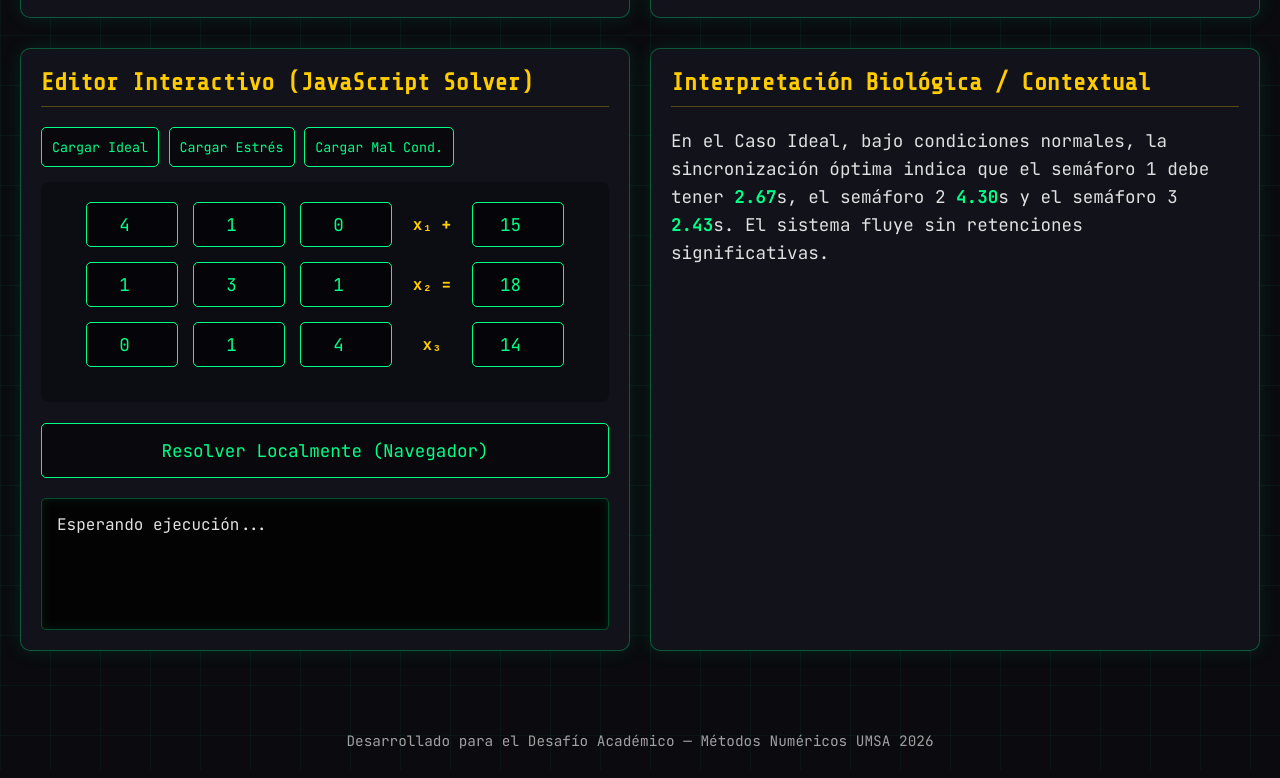
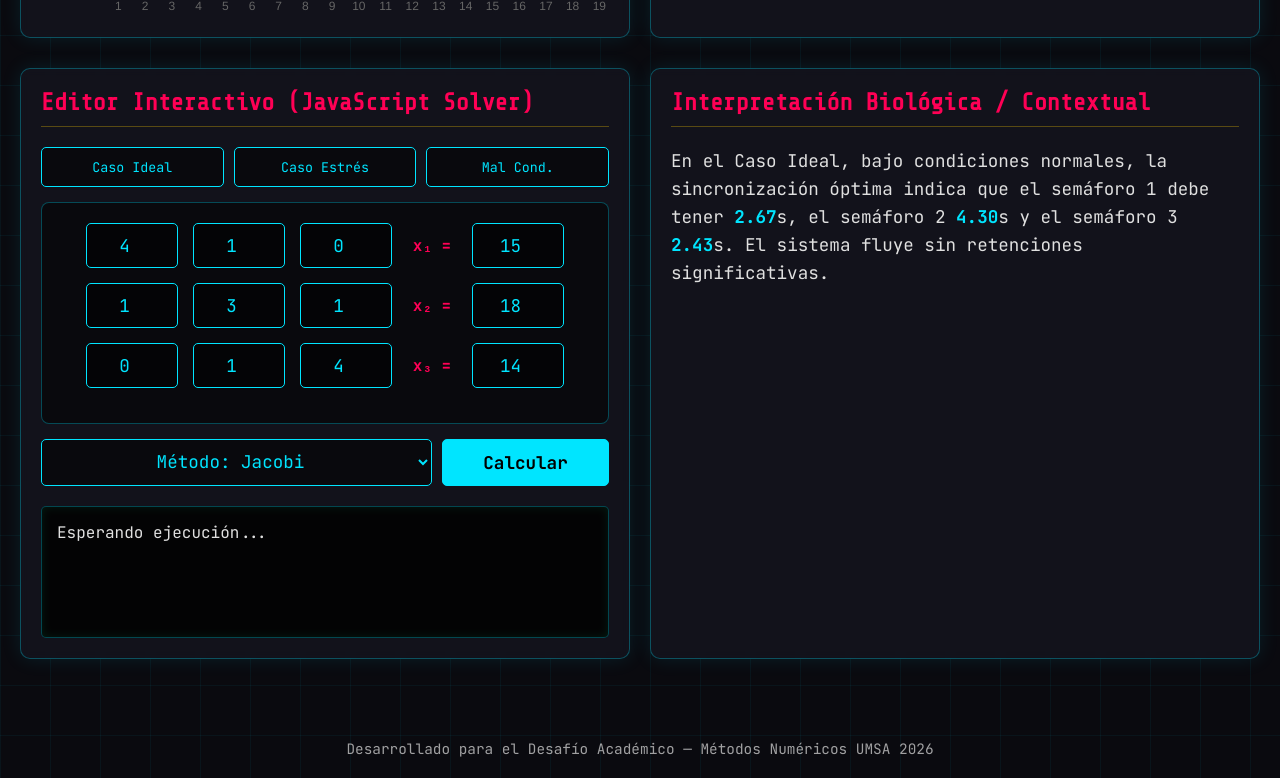
Before and after one commit to sebastiandhyaz/Metodos.Numericos, a plain HTML site: page index.html in a window 1280 px wide. Shown: the part 1415-2193 px from the top of the page. Drawn offline with nearby package versions, Linux system fonts and the light colour scheme.

Commit message:
Reparar selector de metodos, 3d display en flex grid y estilo turquesa neon

```diff
--- a/index.html
+++ b/index.html
@@ -13,12 +13,12 @@
 
         :root {
             --bg-color: #0a0a0f;
-            --neon-green: #00ff88;
-            --neon-yellow: #ffcc00;
+            --neon-primary: #00e5ff; --neon-green: #00e5ff;
+            --neon-secondary: #ff0055; --neon-yellow: #ff0055;
             --neon-red: #ff4444;
             --text-color: #e0e0e0;
             --panel-bg: rgba(20, 20, 30, 0.8);
-            --border-color: rgba(0, 255, 136, 0.3);
+            --border-color: rgba(0, 229, 255, 0.3);
             --font-mono: 'JetBrains Mono', monospace;
             --font-display: 'Share Tech Mono', monospace;
         }
@@ -29,8 +29,8 @@
             font-family: var(--font-mono);
             margin: 0;
             padding: 20px;
-            background-image: linear-gradient(rgba(0, 255, 136, 0.05) 1px, transparent 1px),
-            linear-gradient(90deg, rgba(0, 255, 136, 0.05) 1px, transparent 1px);
+            background-image: linear-gradient(rgba(0, 229, 255, 0.05) 1px, transparent 1px),
+            linear-gradient(90deg, rgba(0, 229, 255, 0.05) 1px, transparent 1px);
             background-size: 50px 50px;
         }
 
@@ -42,7 +42,7 @@
         h1 {
             font-family: var(--font-display);
             color: var(--neon-green);
-            text-shadow: 0 0 10px rgba(0, 255, 136, 0.5);
+            text-shadow: 0 0 10px rgba(0, 229, 255, 0.5);
             font-size: 2.5rem;
             margin-bottom: 5px;
         }
@@ -54,12 +54,12 @@
         }
 
         .badge {
-            background: rgba(0, 255, 136, 0.1);
+            background: rgba(0, 229, 255, 0.1);
             border: 1px solid var(--neon-green);
             padding: 5px 15px;
             border-radius: 15px;
             font-size: 0.9rem;
-            box-shadow: 0 0 10px rgba(0, 255, 136, 0.2);
+            box-shadow: 0 0 10px rgba(0, 229, 255, 0.2);
         }
 
         .card {
@@ -68,7 +68,7 @@
             border-radius: 10px;
             padding: 20px;
             margin-bottom: 30px;
-            box-shadow: 0 0 20px rgba(0, 255, 136, 0.1);
+            box-shadow: 0 0 20px rgba(0, 229, 255, 0.1);
             backdrop-filter: blur(5px);
         }
 
@@ -99,10 +99,6 @@
         .bad { color: var(--neon-red); }
 
         .grid-2 {
-            display: grid;
-            grid-template-columns: repeat(auto-fit, minmax(min(100%, 450px), 1fr));
-            gap: 20px;
-        }
             display: grid;
             grid-template-columns: repeat(auto-fit, minmax(min(100%, 450px), 1fr));
             gap: 20px;
@@ -262,24 +258,34 @@
     <div class="grid-2">
         <div class="card">
             <h2>Editor Interactivo (JavaScript Solver)</h2>
-            <div style="margin-bottom: 15px;">
-                <button onclick="loadScenario('ideal')">Cargar Ideal</button>
-                <button onclick="loadScenario('estres')">Cargar Estrés</button>
-                <button onclick="loadScenario('mal_condicionado')">Cargar Mal Cond.</button>
+            <div style="display: flex; gap: 10px; flex-wrap: wrap; margin-bottom: 15px;">
+                <button onclick="loadScenario('ideal')" style="flex:1">Caso Ideal</button>
+                <button onclick="loadScenario('estres')" style="flex:1">Caso Estrés</button>
+                <button onclick="loadScenario('mal_condicionado')" style="flex:1">Mal Cond.</button>
             </div>
-            <div class="matrix-container" style="background: rgba(0,0,0,0.3); padding: 20px; border-radius: 8px;">
+
+            <div class="matrix-container" style="background: rgba(0,0,0,0.5); padding: 20px; border-radius: 8px; border: 1px solid var(--border-color); margin-bottom: 15px;">
                 <div class="matrix-row">
-                    <input type="number" id="A00" step="any"> <input type="number" id="A01" step="any"> <input type="number" id="A02" step="any"> <span>x₁ +</span> <input type="number" id="b0" step="any">
+                    <input type="number" id="A00" step="any"> <input type="number" id="A01" step="any"> <input type="number" id="A02" step="any"> <span>x₁ =</span> <input type="number" id="b0" step="any">
                 </div>
                 <div class="matrix-row">
                     <input type="number" id="A10" step="any"> <input type="number" id="A11" step="any"> <input type="number" id="A12" step="any"> <span>x₂ =</span> <input type="number" id="b1" step="any">
                 </div>
                 <div class="matrix-row">
-                    <input type="number" id="A20" step="any"> <input type="number" id="A21" step="any"> <input type="number" id="A22" step="any"> <span>x₃ </span> <input type="number" id="b2" step="any">
+                    <input type="number" id="A20" step="any"> <input type="number" id="A21" step="any"> <input type="number" id="A22" step="any"> <span>x₃ =</span> <input type="number" id="b2" step="any">
                 </div>
             </div>
-            <br>
-            <button onclick="solveInteractive()" style="width: 100%; font-size: 1.1rem; padding: 15px;">Resolver Localmente (Navegador)</button>
+
+            <div style="display: flex; gap: 10px; margin-bottom: 15px;">
+                <select id="interactive-method-sel" style="flex: 1; font-size: 1.1rem; text-align: center;">
+                    <option value="jacobi">Método: Jacobi</option>
+                    <option value="gauss_seidel">Método: Gauss-Seidel</option>
+                    <option value="sor">Método: SOR (ω=1.25/1.05)</option>
+                    <option value="pcg">Método: Gradiente Conjugado (PCG)</option>
+                </select>
+                <button onclick="solveInteractive()" style="flex: 1; font-size: 1.1rem; background: var(--neon-primary); color: #000; font-weight: bold;">Calcular</button>
+            </div>
+
             <div id="interactive-results" class="console-output">Esperando ejecución...</div>
         </div>
 
@@ -530,7 +536,7 @@
                     datasets: [{
                         label: 'Error Relativo',
                         data: hist,
-                        borderColor: '#00ff88',
+                        borderColor: '#00e5ff',
                         tension: 0.1,
                         pointRadius: 2
                     }]
@@ -580,17 +586,24 @@
             ];
             let b = [+document.getElementById('b0').value, +document.getElementById('b1').value, +document.getElementById('b2').value];
 
-            let resJ = jacobi(A, b);
-            let resG = gaussSeidel(A, b);
-            let resS = sor(A, b, 1.25);
-            let resP = pcg(A, b);
+            let method = document.getElementById('interactive-method-sel').value;
+            let res;
+            let methodName = "";
 
-            let msg = `<span style="color: var(--neon-yellow);">Sistema resuelto. Resultados JS:</span><br><br>`;
-            msg += `<span class="good">x = [${resP.solucion.map(n=>n.toFixed(4)).join(', ')}]</span><br><br>`;
-            msg += `> Iteraciones Jacobi: ${resJ.iteraciones} (${resJ.convergio ? '<span class="good">OK</span>' : '<span class="bad">Fallo</span>'})<br>`;
-            msg += `> Iteraciones Gauss-Seidel: ${resG.iteraciones} (${resG.convergio ? '<span class="good">OK</span>' : '<span class="bad">Fallo</span>'})<br>`;
-            msg += `> Iteraciones SOR (ω=1.25): ${resS.iteraciones} (${resS.convergio ? '<span class="good">OK</span>' : '<span class="bad">Fallo</span>'})<br>`;
-            msg += `> Iteraciones PCG: ${resP.iteraciones} (${resP.convergio ? '<span class="good">OK</span>' : '<span class="bad">Fallo</span>'})`;
+            // Detectar condicionamiento para SOR
+            let isIllConditioned = (+document.getElementById('A00').value === 4.000 && +document.getElementById('A01').value === 1.000);
+            let omega = isIllConditioned ? 1.05 : 1.25;
+
+            if (method === 'jacobi') { res = jacobi(A, b); methodName = "Jacobi"; }
+            else if (method === 'gauss_seidel') { res = gaussSeidel(A, b); methodName = "Gauss-Seidel"; }
+            else if (method === 'sor') { res = sor(A, b, omega); methodName = `SOR (ω=${omega})`; }
+            else if (method === 'pcg') { res = pcg(A, b); methodName = "Gradiente Conjugado Precondicionado"; }
+
+            let msg = `<span style="color: var(--neon-primary); font-family: var(--font-display); font-size: 1.2rem;">RESULTADOS: ${methodName}</span><br><br>`;
+            msg += `<span class="good">Vector Solución [x₁, x₂, x₃]:</span><br>`;
+            msg += `> [${res.solucion.map(n=>n.toFixed(5)).join(', ')}]<br><br>`;
+            msg += `Estado: ${res.convergio ? '<span class="good">CONVERGE</span>' : '<span class="bad">NO CONVERGE (o diverge)</span>'}<br>`;
+            msg += `Iteraciones Requeridas: <span class="warn">${res.iteraciones}</span><br>`;
 
             document.getElementById('interactive-results').innerHTML = msg;
         }
@@ -628,7 +641,7 @@
             }
 
             // Add some planes visually representing the system approx
-            let colors = [0x00ff88, 0xffcc00, 0xff4444];
+            let colors = [0x00e5ff, 0xff0055, 0xffaa00];
             for(let i=0; i<3; i++) {
                 let geo = new THREE.PlaneGeometry(30, 30);
                 let mat = new THREE.MeshBasicMaterial({
```
